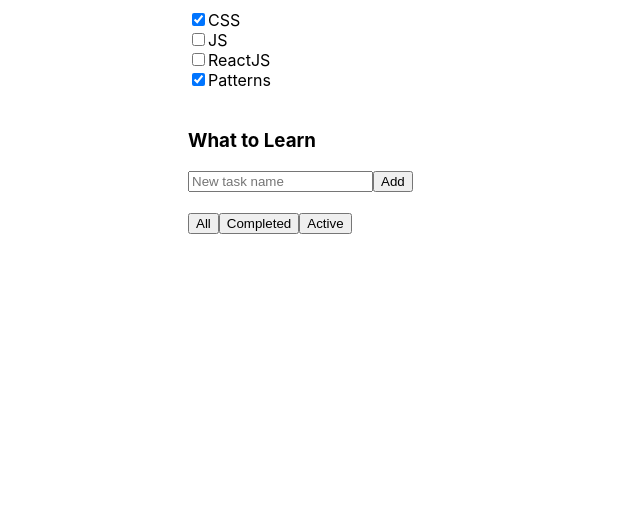
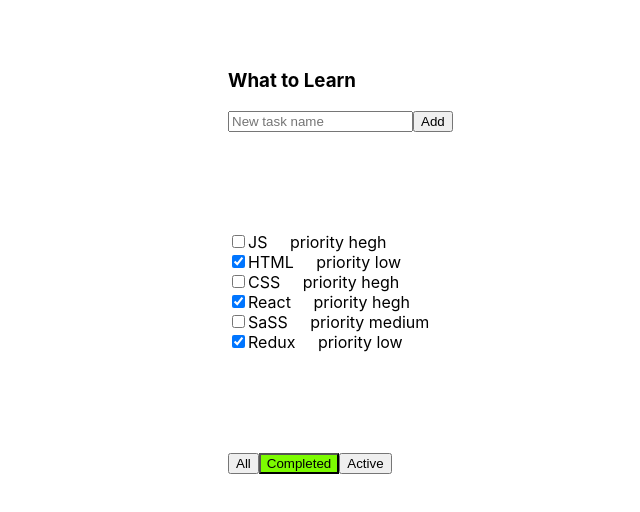
Before and after one commit to telnovs/01-todolist-for-student, a React (Create React App) app: page / in a window 1280 px wide. Shown: the top 512 px of the page, without its empty margins (212-852 px from the left). Built offline with nearby package versions, Linux system fonts and the light colour scheme.

Commit message:
lesson_one

```diff
--- a/src/App.css
+++ b/src/App.css
@@ -8,9 +8,13 @@
 }
 
 .todoList > div {
-  padding: 10px;
+  padding: 50px;
 }
 
 .todoList-task {
 
 }
+.filter-active{
+
+  background-color: lawngreen;
+}
--- a/src/App.js
+++ b/src/App.js
@@ -4,13 +4,23 @@ import TodoListTasks from './TodoListTasks.js';
 import  TodoListFooter from './TodoListFooter.js';
 import TodoListHeader from './TodoListHeader.js';
 class App extends React.Component {
+    tasks = [
+        {title:"JS",    isDone:  false, priority:    "hegh"},
+        {title:"HTML",  isDone:  true,  priority:   "low"},
+        {title:"CSS",   isDone:  false, priority:   "hegh"},
+        {title:"React", isDone:  true,  priority:  "hegh"},
+        {title:"SaSS",  isDone:  false, priority:  "medium"},
+        {title:"Redux", isDone:  true,  priority:  "low"}
+    ] ;
+    filterValue ="Completed";
+
     render = () => {
         return (
             <div className="App">
                 <div className="todoList">
-               <TodoListTasks/>
-               <TodoListHeader/>
-               <TodoListFooter/>
+                    <TodoListHeader/>
+               <TodoListTasks tasks={this.tasks}/>
+               <TodoListFooter filterValue={this.filterValue}/>
 
               </div>
             </div>
--- /dev/null
+++ b/src/Components/TodoListTask.jsx
@@ -0,0 +1,22 @@
+import  React from 'react';
+
+
+class TodoListTask  extends React.Component{
+    render = () => {
+        return (<div className="TodoListTasks">
+                <input type="checkbox" checked={this.props.isDone}/>
+                <span>{this.props.title}   &nbsp;&nbsp;&nbsp; priority {this.props.priority} </span>
+
+            </div>
+
+        );
+       }
+    }
+
+
+
+
+
+
+
+export default TodoListTask;
--- a/src/TodoListFooter.js
+++ b/src/TodoListFooter.js
@@ -1,11 +1,17 @@
 import React from "react";
 class TodoListFooter extends React.Component{
 render = () => {
+    let classForAll = this.props.filterValue === "All" ? "filter-active" : "";
+    let classForCompleted = this.props.filterValue === "Completed" ? "filter-active" : "";
+    let classForActive = this.props.filterValue === "Active" ? "filter-active" : "";
     return(
+
     <div className="TodoListFooter">
-        <button>All</button>
-        <button>Completed</button>
-        <button>Active</button>
+
+        <button className={classForAll}>All</button>
+        <button className={classForCompleted}>Completed</button>
+        <button className={classForActive}>Active</button>
+
     </div>
 
     );
--- a/src/TodoListTasks.js
+++ b/src/TodoListTasks.js
@@ -1,27 +1,20 @@
 import React from "react";
-
+import TodoListTask from "./Components/TodoListTask";
 class TodoListTasks extends React.Component {
     render = () => {
+        let taskElements = this.props.tasks.map(task=> {
+            return <TodoListTask title={task.title} isDone={task.isDone} priority={task.priority}/>
+        });
         return (
-
             <div className="TodoListTasks ">
-                <div className="TodoListTasks">
-                    <input type="checkbox" checked={true}/>
-                    <span>CSS</span>
-                </div>
-                <div className="TodoListTasks">
-                    <input type="checkbox" checked={false}/>
-                    <span>JS</span>
-                </div>
-                <div className="TodoListTasks">
-                    <input type="checkbox" checked={false}/>
-                    <span>ReactJS</span>
-                </div>
-                <div className="TodoListTasks">
-                    <input type="checkbox" checked={true}/>
-                    <span>Patterns</span>
-                </div>
-
+                {taskElements}
+                {  /* <TodoListTask  title = {this.props.tasks[0].title}  isDone={this.props.tasks[0].isDone} />
+                <TodoListTask  title = {this.props.tasks[1].title}  isDone={this.props.tasks[1].isDone} />
+                <TodoListTask  title = {this.props.tasks[2].title}  isDone={this.props.tasks[2].isDone} />
+               < TodoListTask  title = {this.props.tasks[3].title}  isDone={this.props.tasks[3].isDone} />
+                < TodoListTask  title = {this.props.tasks[4].title} isDone={this.props.tasks[4].isDone}/>
+                < TodoListTask  title = {this.props.tasks[5].title}  isDone={this.props.tasks[5].isDone} />
+                */}
             </div>
         );
     }
```
Also changed, not shown: .TodoListFooter.js (deleted), .TodoListHeader.js (deleted).
